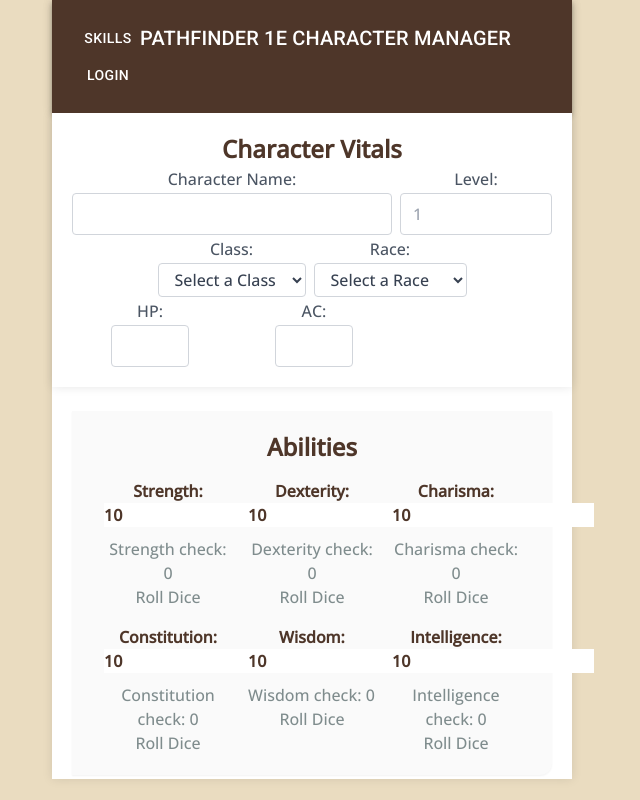
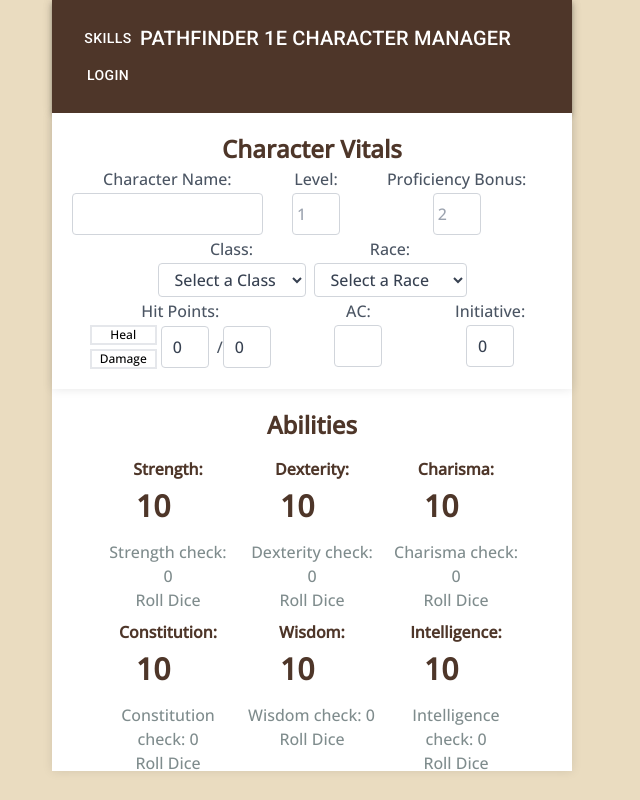
Before and after one commit to johnnytimmons/my-app, a React (Create React App) app: page / in a window 1280 px wide. Shown: the whole page, without its empty margins (328-968 px from the left). Built offline with nearby package versions, Linux system fonts and the light colour scheme; a web font is replaced by a local one.

Commit message:
buncha shit

```diff
--- a/src/App.js
+++ b/src/App.js
@@ -1,8 +1,10 @@
 import React, { useState, useEffect } from "react";
 import EnterStats from "./components/EnterStats";
 import SkillsList from "./components/SkillsList";
-import AddCharacter from "./components/AddCharacter";
+import AddCharacterContainer from "./components/AddCharacter";
 import Navbar from "./components/Navbar";
+
+//auth0 and firebase for backend
 
 const App = () => {
   const [baseValues, setBaseValues] = useState({
@@ -28,8 +30,9 @@
   return (
     <div className="wholePage">
       <Navbar />
-      <AddCharacter />
-      <div className="m-5 bg-zinc-50 p-5 rounded-br-xl shadow-sm mb-1 text-center flex flex-col justify-center items-center">
+      <AddCharacterContainer baseValues={baseValues} />{" "}
+      {/* Use AddCharacterContainer instead of AddCharacter */}
+      <div className="m-4 mb-1 text-center flex flex-col justify-center items-center">
         <h2 className="w-full text-2xl font-bold text-[#4e3629] mb-4">
           Abilities
         </h2>
--- a/src/components/AddCharacter.js
+++ b/src/components/AddCharacter.js
@@ -1,12 +1,91 @@
-import React from "react";
-const AddCharacter = () => {
+import React, { useState, useEffect } from "react";
+import classOptions from "../utils/classOptions";
+
+const calculateStartingHP = (selectedClass, constitutionModifier) => {
+  const selectedClassOption = classOptions
+    .flatMap((group) => group.options)
+    .find((classOption) => classOption.value === selectedClass);
+
+  const baseHP = selectedClassOption ? selectedClassOption.hpModifier : 0;
+  const adjustedHP = baseHP + constitutionModifier;
+  console.log("Starting HP =", adjustedHP);
+  return adjustedHP;
+};
+const calculateInitiative = (selectedClass, dexterityModifier) => {
+  const selectedClassOption = classOptions
+    .flatMap((group) => group.options)
+    .find((classOption) => classOption.value === selectedClass);
+
+  const baseInit = selectedClassOption ? selectedClassOption.initModifier : 0;
+  const adjustedInit = baseInit + dexterityModifier;
+  console.log("Init Modifier =", adjustedInit);
+  return adjustedInit;
+};
+const AddCharacterContainer = ({ baseValues }) => {
+  const [selectedClass, setSelectedClass] = useState("none");
+  const [startingHP, setStartingHP] = useState(0);
+  const [currentHP, setCurrentHP] = useState(0);
+  const [startingInit, setStartingInit] = useState(0);
+  useEffect(() => {
+    setStartingHP(calculateStartingHP(selectedClass, baseValues.Con));
+  }, [selectedClass, baseValues.Con]);
+
+  useEffect(() => {
+    setCurrentHP(startingHP);
+  }, [startingHP]);
+
+  useEffect(() => {
+    const calculatedInitiative = calculateInitiative(
+      selectedClass,
+      baseValues.Dex
+    );
+    setStartingInit(calculatedInitiative);
+  }, [selectedClass, baseValues.Dex]);
+
+  const handleClassChange = (event) => {
+    const selectedClass = event.target.value;
+    setSelectedClass(selectedClass);
+  };
+
+  const handleHeal = () => {
+    setCurrentHP((prevHP) => prevHP + 1);
+  };
+
+  const handleDamage = () => {
+    setCurrentHP((prevHP) => prevHP - 1);
+  };
+
+  return (
+    <div>
+      <AddCharacter
+        selectedClass={selectedClass}
+        startingHP={startingHP}
+        currentHP={currentHP}
+        startingInit={startingInit}
+        setStartingInit={setStartingInit}
+        onClassChange={handleClassChange}
+        onHeal={handleHeal}
+        onDamage={handleDamage}
+      />
+    </div>
+  );
+};
+
+const AddCharacter = ({
+  selectedClass,
+  startingHP,
+  currentHP,
+  startingInit,
+  setStartingInit,
+  baseValues,
+  onClassChange,
+  onHeal,
+  onDamage,
+}) => {
   return (
     <>
       <div id="wholePage">
-        <div
-          className="container items-centercd my-app
-        "
-        >
+        <div className="container items-centered my-app">
           <form>
             <div className="text-center text-base justify-center" id="CVButton">
               <h2 className="w-full text-2xl font-bold text-[#4e3629]">
@@ -36,13 +115,27 @@
                   Level:
                 </label>
                 <input
-                  className="itemInput w-full bg-white rounded border border-gray-300 focus:border-lime-800 focus:ring-2 focus:ring-lime-300 text-base outline-none text-gray-700 py-1 px-3 leading-8 transition-colors duration-200 ease-in-out"
-                  type="text"
+                  className="itemInput w-12 bg-white rounded border border-gray-300 focus:border-lime-800 focus:ring-2 focus:ring-lime-300 text-base outline-none text-gray-700 py-1 px-1 leading-8 transition-colors duration-200 ease-in-out"
                   type="number"
                   required
                   placeholder="1"
                   min="1"
                   id="characterLevel"
+                />
+              </span>
+              <span className="w-2/3 flex flex-col text-center items-center">
+                <label
+                  htmlFor="proficiency"
+                  className="leading-7 text-base text-gray-600"
+                >
+                  Proficiency Bonus:
+                </label>
+                <input
+                  className="itemInput w-12 bg-white rounded border border-gray-300 focus:border-lime-800 focus:ring-2 focus:ring-lime-300 text-base outline-none text-gray-700 py-1 px-1 leading-8 transition-colors duration-200 ease-in-out"
+                  type="number"
+                  id="proficiency"
+                  required
+                  placeholder="2"
                 />
               </span>
             </div>
@@ -61,36 +154,18 @@
                   id="characterClass"
                   required
                   defaultValue="none"
+                  onChange={onClassChange}
                 >
                   <option value="none" disabled hidden>
                     Select a Class
                   </option>
-                  <optgroup label="Core">
-                    <option value="barbarian">Barbarian</option>
-                    <option value="bard">Bard</option>
-                    <option value="cleric">Cleric</option>
-                    <option value="druid">Druid</option>
-                    <option value="fighter">Fighter</option>
-                    <option value="monk">Monk</option>
-                    <option value="paladin">Paladin</option>
-                    <option value="ranger">Ranger</option>
-                    <option value="rogue">Rogue</option>
-                    <option value="sorcerer">Sorcerer</option>
-                    <option value="wizard">Wizard</option>
-                  </optgroup>
-                  <optgroup label="Base">
-                    <option value="alchemist">Alchemist</option>
-                    <option value="cavalier">Cavalier</option>
-                    <option value="gunslinger">Gunslinger</option>
-                    <option value="inquisitor">Inquisitor</option>
-                    <option value="magus">Magus</option>
-                    <option value="oracle">Oracle</option>
-                    <option value="shifter">Shifter</option>
-                    <option value="omdura">Omdura</option>
-                    <option value="summoner">Summoner</option>
-                    <option value="vigilante">Vigilante</option>
-                    <option value="witch">Witch</option>
-                  </optgroup>
+                  {classOptions.map((group) =>
+                    group.options.map((classOption) => (
+                      <option key={classOption.value} value={classOption.value}>
+                        {classOption.label}
+                      </option>
+                    ))
+                  )}
                 </select>
               </span>
               <span className="w-12/24 flex flex-col text-center items-center">
@@ -143,25 +218,58 @@
             </div>
           </form>
           <div
-            className="flex row w-2/3 gap-2 justify-center"
+            className="flex flex-row w-full gap-2 justify-center text-center"
             id="hitClassStack"
           >
-            <span className="flex flex-col text-center items-center">
+            <div className="flex flex-col w-7/12">
               <label
                 htmlFor="hitPoints"
                 className="leading-7 text-base text-gray-600"
               >
-                HP:
+                Hit Points:
               </label>
+              <div className="flex flex-row justify-center gap-1">
+                <div className="buttonContainer flex flex-col items-start text-xs gap-1">
+                  <button
+                    onClick={onHeal}
+                    className="border-2 text-center w-full"
+                  >
+                    Heal
+                  </button>
+                  <button
+                    onClick={onDamage}
+                    className="border-2 text-center w-full px-2"
+                  >
+                    Damage
+                  </button>
+                </div>
+                <div className="flex justify-center text-center items-center">
                   <input
-                className="w-1/2 bg-white rounded border border-gray-300 focus:border-lime-800 focus:ring-2 focus:ring-lime-300 text-base outline-none text-gray-700 py-1 px-3 leading-8 transition-colors duration-200 ease-in-out"
+                    value={currentHP}
+                    readOnly
+                    className="w-12 text-base text-center bg-white rounded border border-gray-300 focus:border-lime-800 focus:ring-2 focus:ring-lime-300 text-base outline-none text-gray-700 py-1 px-1 leading-8 transition-colors duration-200 ease-in-out"
                     type="number"
                     required
                     min="0"
                     id="hitPoints"
                   />
+                  <span className="ml-2 text-base text-gray-600">
+                    {" "}
+                    /
+                    <input
+                      value={startingHP}
+                      readOnly
+                      className="w-12 text-base text-center bg-white rounded border border-gray-300 focus:border-lime-800 focus:ring-2 focus:ring-lime-300 text-base outline-none text-gray-700 py-1 px-1 leading-8 transition-colors duration-200 ease-in-out"
+                      type="number"
+                      required
+                      min="0"
+                      id="startingHP"
+                    />
                   </span>
-            <span className="flex flex-col items-center text-center">
+                </div>
+              </div>
+            </div>
+            <div className="w-4/12 flex flex-col items-center text-center">
               <label
                 htmlFor="armorClass"
                 className="leading-7 text-base text-gray-600"
@@ -169,13 +277,30 @@
                 AC:
               </label>
               <input
-                className="w-1/2 bg-white rounded border border-gray-300 focus:border-lime-800 focus:ring-2 focus:ring-lime-300 text-base outline-none text-gray-700 py-1 px-3 leading-8 transition-colors duration-200 ease-in-out"
+                className="w-12 text-base text-center bg-white rounded border border-gray-300 focus:border-lime-800 focus:ring-2 focus:ring-lime-300 text-base outline-none text-gray-700 py-1 px-1 leading-8 transition-colors duration-200 ease-in-out"
                 type="number"
                 required
                 min="0"
                 id="armorClass"
               />
-            </span>
+            </div>
+            <div className="w-4/12 flex flex-col items-center text-center">
+              <label
+                htmlFor="armorClass"
+                className="leading-7 text-base text-gray-600"
+              >
+                Initiative:
+              </label>
+              <input
+                value={startingInit}
+                onChange={(e) => setStartingInit(e.target.value)}
+                className="w-12 text-base text-center bg-white rounded border border-gray-300 focus:border-lime-800 focus:ring-2 focus:ring-lime-300 text-base outline-none text-gray-700 py-1 px-1 leading-8 transition-colors duration-200 ease-in-out"
+                type="number"
+                required
+                min="0"
+                id="initiative"
+              />
+            </div>
           </div>
         </div>
       </div>
@@ -183,4 +308,4 @@
   );
 };
 
-export default AddCharacter;
+export default AddCharacterContainer;
--- a/src/components/EnterModifier.js
+++ b/src/components/EnterModifier.js
@@ -9,15 +9,11 @@
   const [d20Result, setD20Result] = useState(null);
   const [buttonClicked, setButtonClicked] = useState(false);
 
-  console.log("Base Value:", baseValue);
-
   // Define a function to handle rolling the dice
   const handleRollDice = () => {
     // Update modifier state before rolling the dice
     setModifier(baseValue);
     const { rolls, totalResult } = generalRollDice(1, 20, baseValue); // Roll 1d20 with modifier
-    console.log("Rolls:", rolls); // Log the rolls
-    console.log("Total Result:", totalResult); // Log the totalResult
     setResult(totalResult); // Set totalResult state
     setD20Result(rolls[0]); // Set d20Result state
     setButtonClicked(true); // Set buttonClicked to true after clicking
--- a/src/components/EnterStats.js
+++ b/src/components/EnterStats.js
@@ -1,6 +1,7 @@
 import React, { useState } from "react";
 import { calculateModifier } from "../utils/calculateModifier";
 import generalRollDice from "../utils/generalRollDice";
+import classOptions from "../utils/classOptions";
 
 const EnterStats = ({ label, keyAbility, onChange }) => {
   const [value, setValue] = useState(10);
@@ -41,7 +42,7 @@
       <label className="text-1xl font-bold text-[#4e3629] w-auto">
         {label}:
         <input
-          className="itemInput"
+          className="itemInput w-1/2 h-1/3 text-3xl"
           type="number"
           value={value}
           onChange={handleChange}
--- /dev/null
+++ b/src/utils/classOptions.js
@@ -0,0 +1,36 @@
+const classOptions = [
+  {
+    label: "Core",
+    options: [
+      { value: "barbarian", label: "Barbarian", hpModifier: 12 },
+      { value: "bard", label: "Bard", hpModifier: 8 },
+      { value: "cleric", label: "Cleric", hpModifier: 8 },
+      { value: "druid", label: "Druid", hpModifier: 8 },
+      { value: "fighter", label: "Fighter", hpModifier: 10 },
+      { value: "monk", label: "Monk", hpModifier: 8 },
+      { value: "paladin", label: "Paladin", hpModifier: 10 },
+      { value: "ranger", label: "Ranger", hpModifier: 10 },
+      { value: "rogue", label: "Rogue", hpModifier: 8 },
+      { value: "sorcerer", label: "Sorcerer", hpModifier: 6 },
+      { value: "wizard", label: "Wizard", hpModifier: 6 },
+    ],
+  },
+  {
+    label: "Base",
+    options: [
+      { value: "alchemist", label: "Alchemist", hpModifier: 8 },
+      { value: "cavalier", label: "Cavalier", hpModifier: 10 },
+      { value: "gunslinger", label: "Gunslinger", hpModifier: 10 },
+      { value: "inquisitor", label: "Inquisitor", hpModifier: 8 },
+      { value: "magus", label: "Magus", hpModifier: 8 },
+      { value: "oracle", label: "Oracle", hpModifier: 8 },
+      { value: "shifter", label: "Shifter", hpModifier: 8 },
+      { value: "omdura", label: "Omdura", hpModifier: 12 },
+      { value: "summoner", label: "Summoner", hpModifier: 8 },
+      { value: "vigilante", label: "Vigilante", hpModifier: 8 },
+      { value: "witch", label: "Witch", hpModifier: 6 },
+    ],
+  },
+];
+
+export default classOptions;
```
Lines whose indentation alone changed are shown as unchanged.
